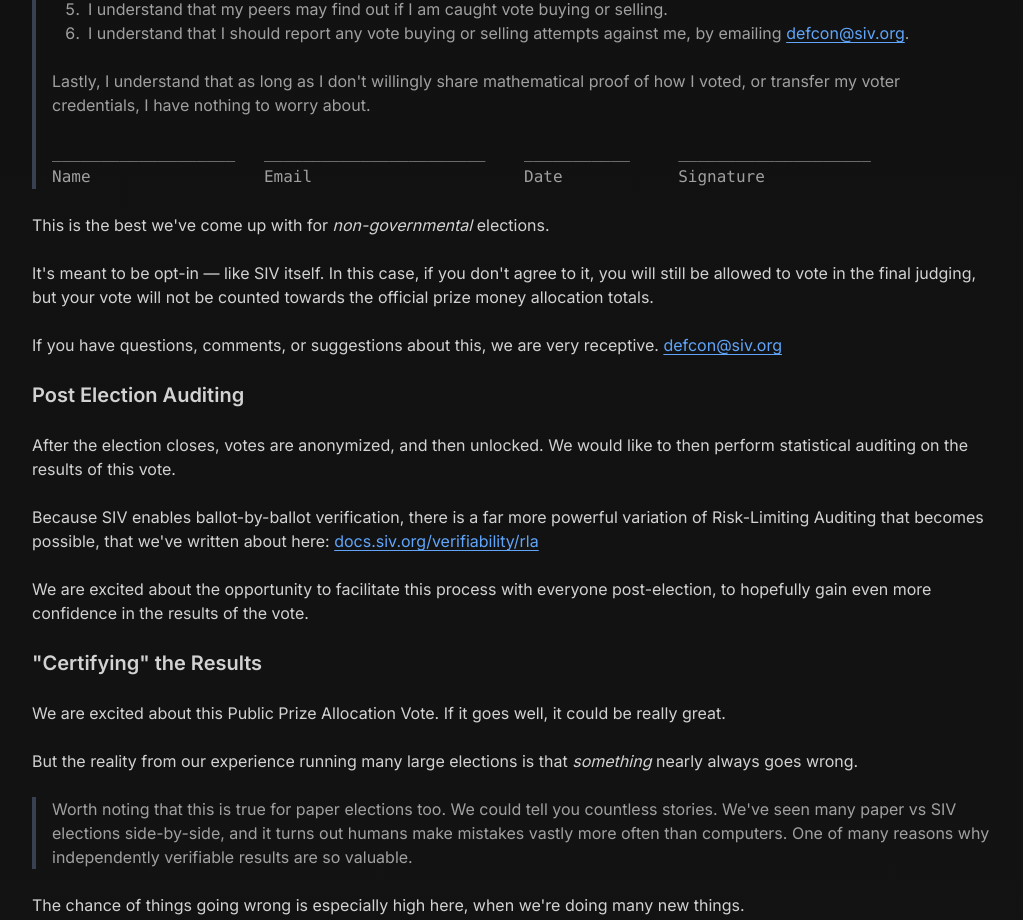
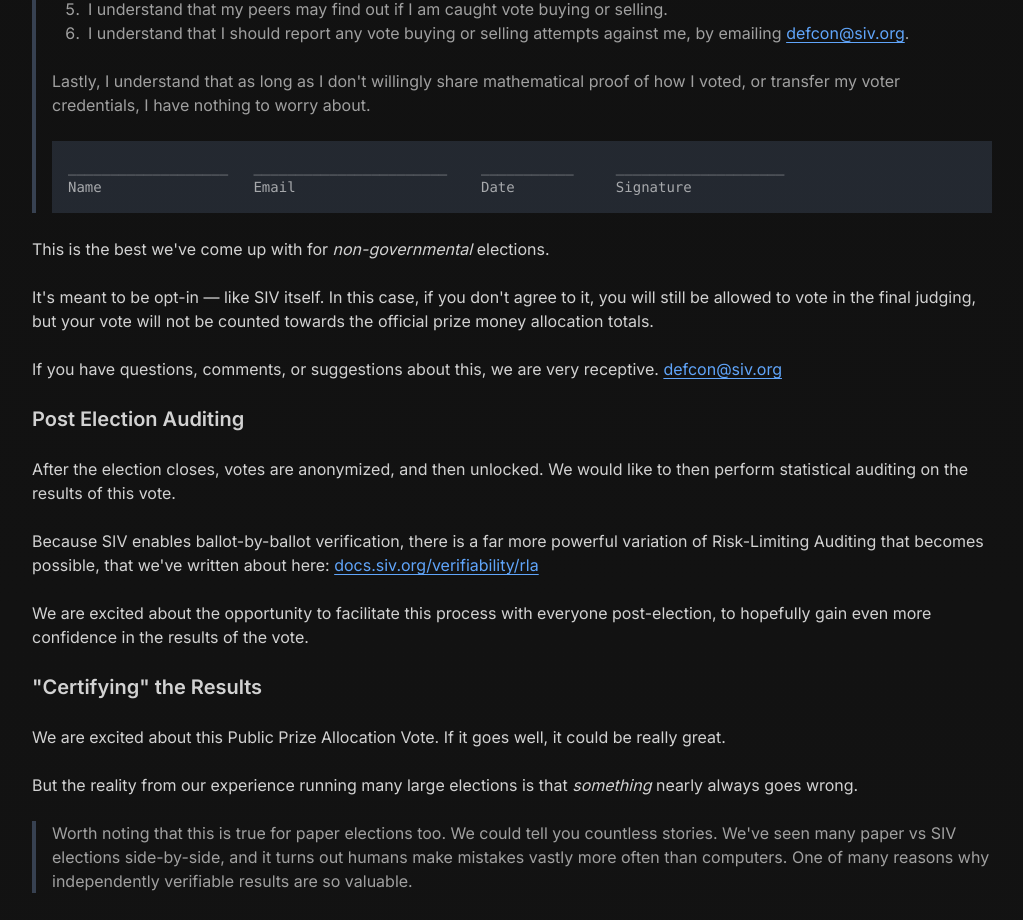
Before and after one commit to siv-org/hack.siv.org, a Next.js app: page /rules in a window 1280 px wide. Shown: the part 6878-7798 px from the top of the page, without its empty margins (128-1151 px from the left). Built offline with nearby package versions, Linux system fonts and the light colour scheme.

Commit message:
mdx: Style <pre>

```diff
--- a/mdx-components.tsx
+++ b/mdx-components.tsx
@@ -37,6 +37,11 @@ export function useMDXComponents(components: MDXComponents): MDXComponents {
         {children}
       </blockquote>
     ),
+    pre: ({ children }) => (
+      <pre className="max-w-full overflow-x-scroll bg-gray-700/50 p-4 text-sm">
+        {children}
+      </pre>
+    ),
     ...components,
   }
 }
```
